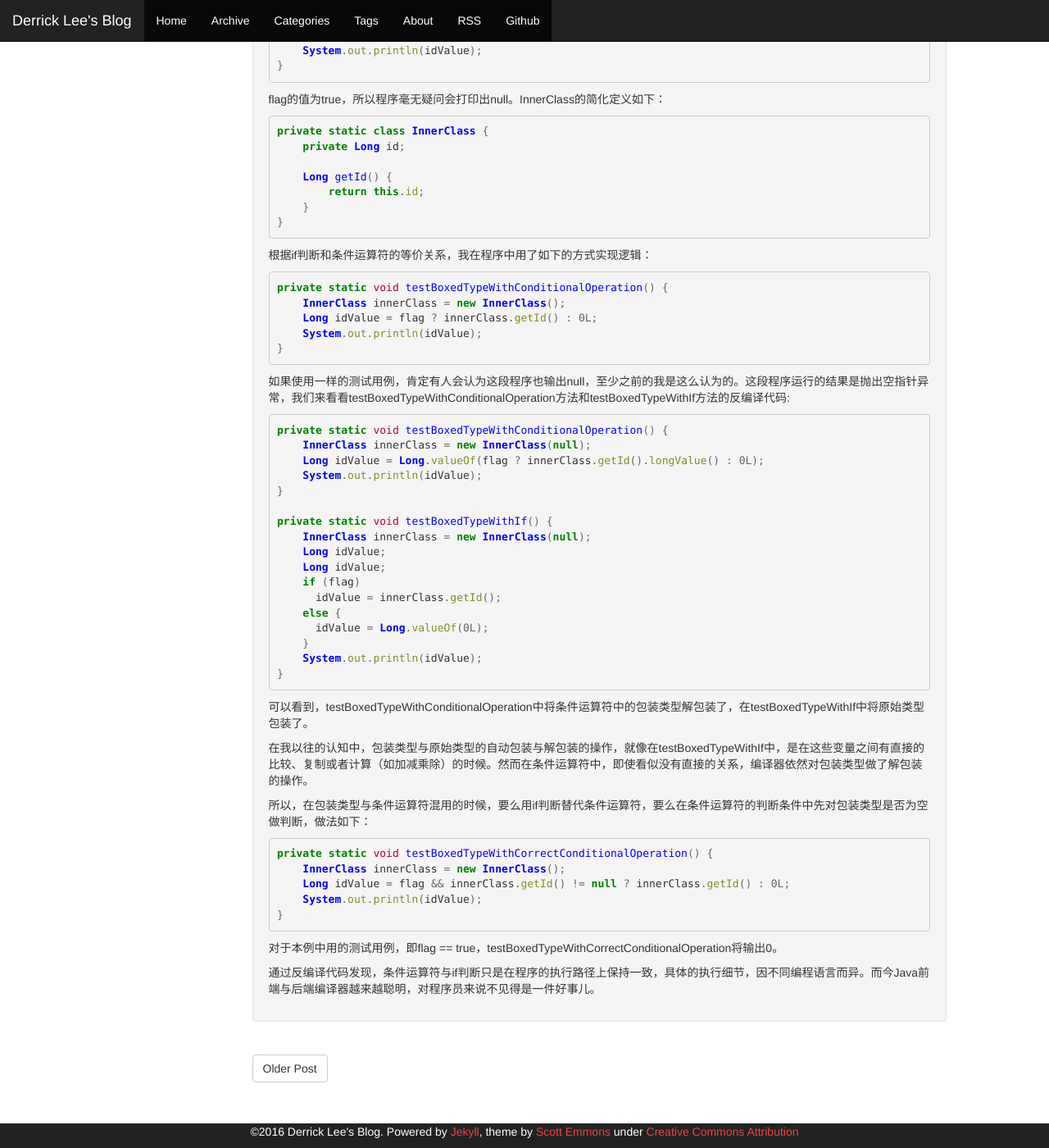
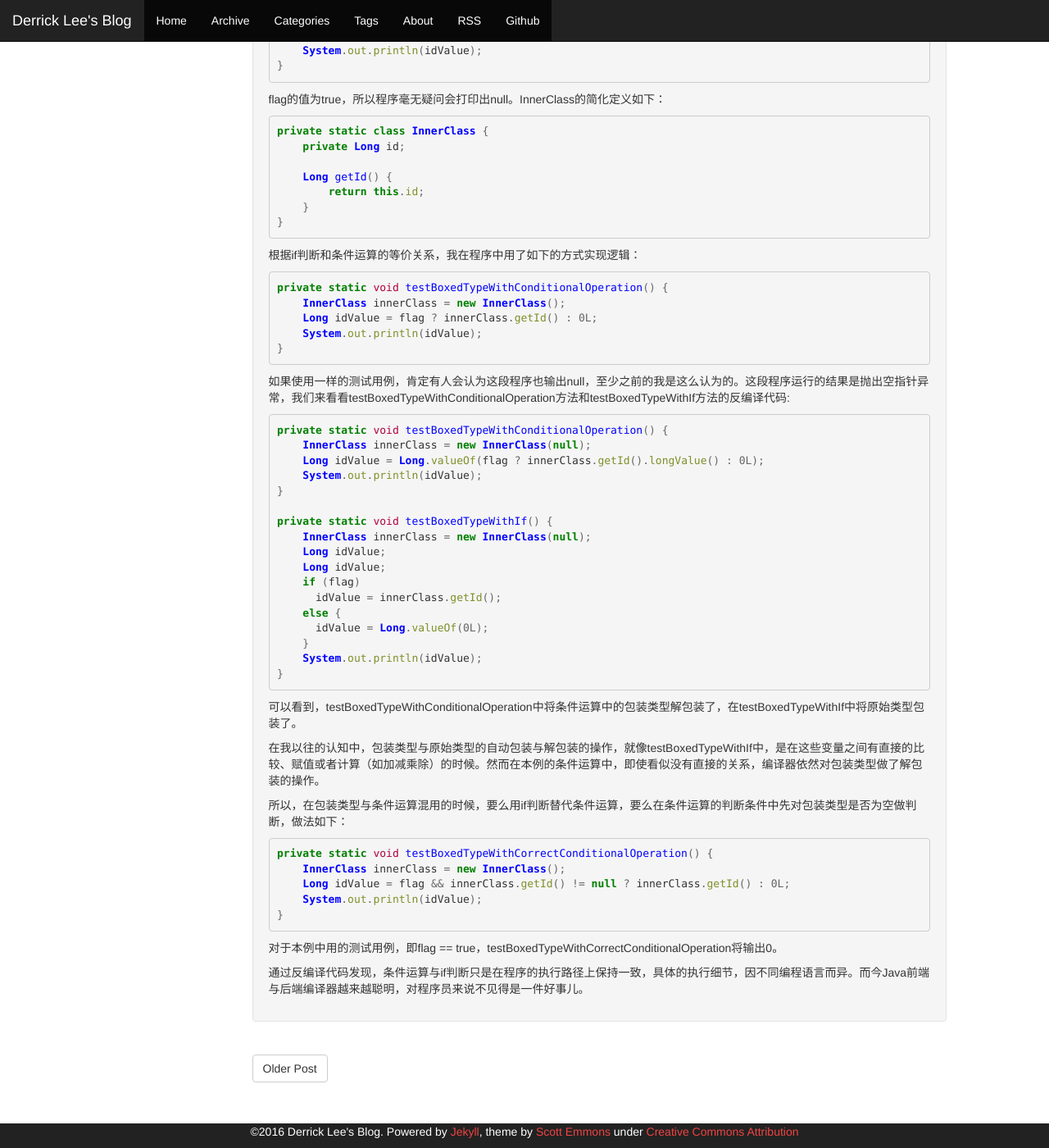
Before and after one commit to leesir/leesir.github.io, a Jekyll site: the page built from _posts/2016-07-02-boxed-type-conditional-op.md, in a window 1280 px wide and 1400 px high, scrolled down 994 px. Shown: the whole window at 82% size. Built offline with Jekyll 4.4.1, drawn with Linux system fonts in a browser that asks for light colours; Markdown is read by kramdown in place of the engine named in the settings; comment, search, counter and statistics services are not loaded.

Commit message:
correct wrong typed

```diff
--- a/_posts/2016-07-02-boxed-type-conditional-op.md
+++ b/_posts/2016-07-02-boxed-type-conditional-op.md
@@ -81,7 +81,7 @@ private static class InnerClass {
 }
 {% endhighlight %}
 
-根据if判断和条件运算符的等价关系，我在程序中用了如下的方式实现逻辑：
+根据if判断和条件运算的等价关系，我在程序中用了如下的方式实现逻辑：
 
 {% highlight java %}
 private static void testBoxedTypeWithConditionalOperation() {
@@ -111,11 +111,11 @@ private static void testBoxedTypeWithIf() {
     System.out.println(idValue);
 }
 {% endhighlight %}
-可以看到，testBoxedTypeWithConditionalOperation中将条件运算符中的包装类型解包装了，在testBoxedTypeWithIf中将原始类型包装了。
+可以看到，testBoxedTypeWithConditionalOperation中将条件运算中的包装类型解包装了，在testBoxedTypeWithIf中将原始类型包装了。
 
-在我以往的认知中，包装类型与原始类型的自动包装与解包装的操作，就像在testBoxedTypeWithIf中，是在这些变量之间有直接的比较、复制或者计算（如加减乘除）的时候。然而在条件运算符中，即使看似没有直接的关系，编译器依然对包装类型做了解包装的操作。
+在我以往的认知中，包装类型与原始类型的自动包装与解包装的操作，就像testBoxedTypeWithIf中，是在这些变量之间有直接的比较、赋值或者计算（如加减乘除）的时候。然而在本例的条件运算中，即使看似没有直接的关系，编译器依然对包装类型做了解包装的操作。
 
-所以，在包装类型与条件运算符混用的时候，要么用if判断替代条件运算符，要么在条件运算符的判断条件中先对包装类型是否为空做判断，做法如下：
+所以，在包装类型与条件运算混用的时候，要么用if判断替代条件运算，要么在条件运算的判断条件中先对包装类型是否为空做判断，做法如下：
 
 {% highlight java %}
 private static void testBoxedTypeWithCorrectConditionalOperation() {
@@ -126,4 +126,4 @@ private static void testBoxedTypeWithCorrectConditionalOperation() {
 {% endhighlight %}
 对于本例中用的测试用例，即flag == true，testBoxedTypeWithCorrectConditionalOperation将输出0。
 
-通过反编译代码发现，条件运算符与if判断只是在程序的执行路径上保持一致，具体的执行细节，因不同编程语言而异。而今Java前端与后端编译器越来越聪明，对程序员来说不见得是一件好事儿。
+通过反编译代码发现，条件运算与if判断只是在程序的执行路径上保持一致，具体的执行细节，因不同编程语言而异。而今Java前端与后端编译器越来越聪明，对程序员来说不见得是一件好事儿。
```
